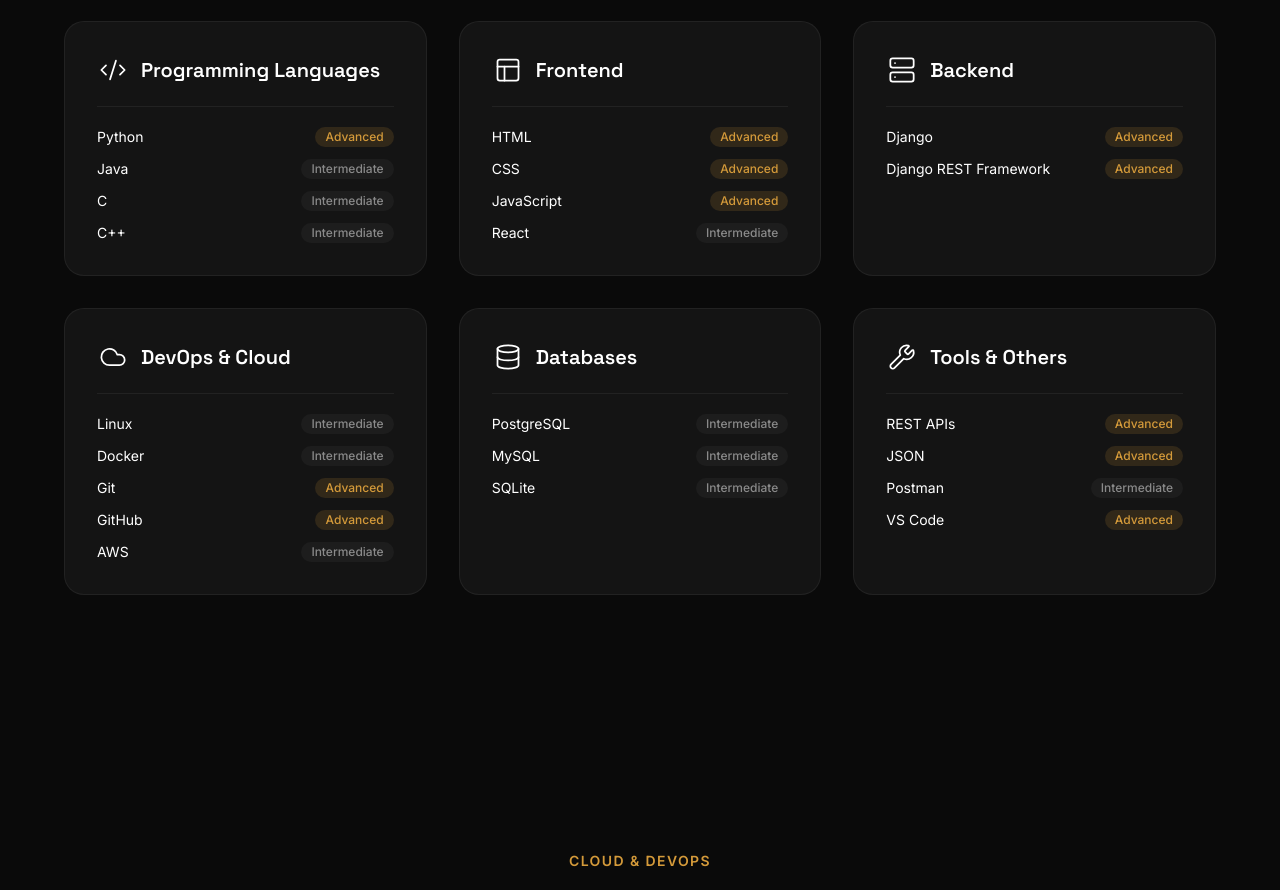
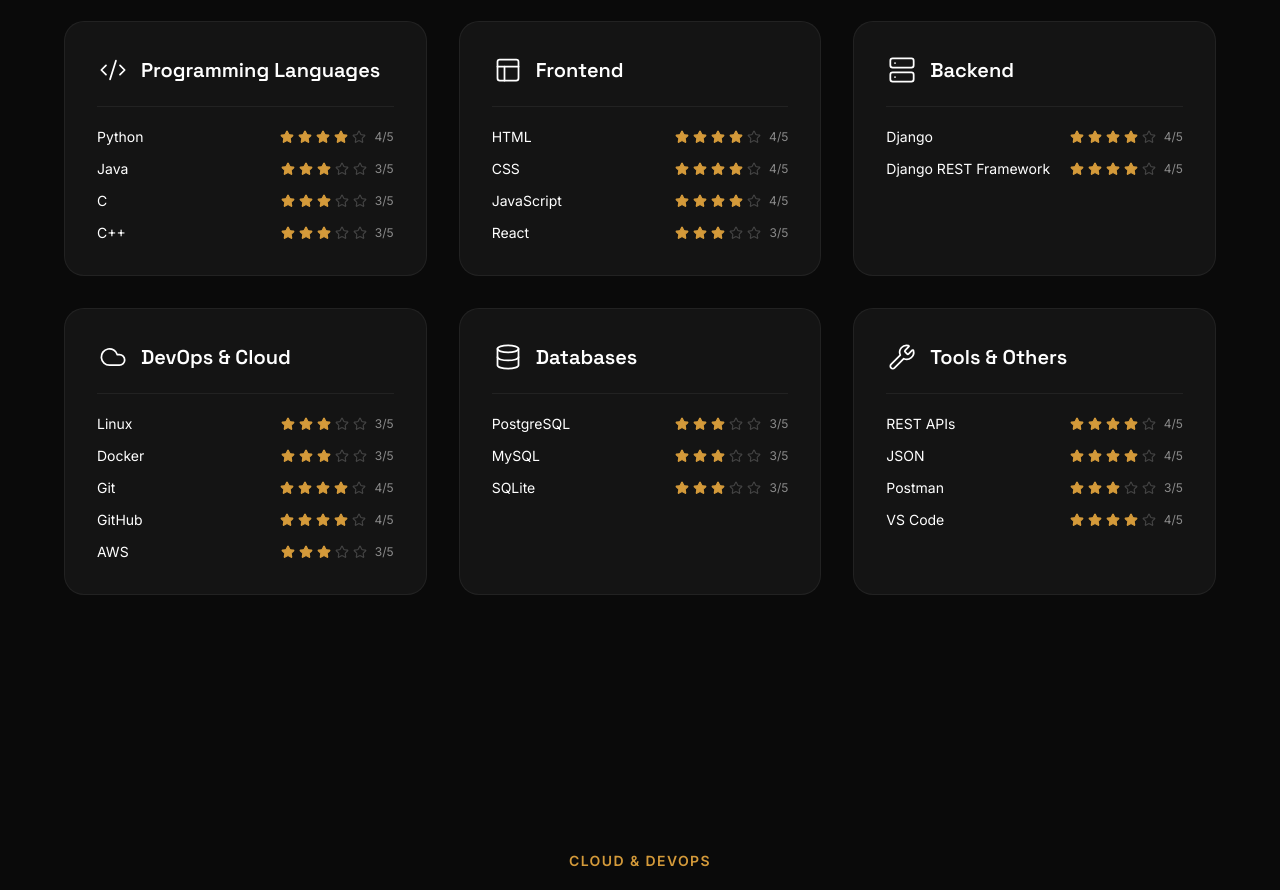
Before and after one commit to Ajay100705/Portfolio, a React (Vite) app: page / in a window 1280 px wide. Shown: the part 2520-3410 px from the top of the page. Built offline with nearby package versions, Linux system fonts and the light colour scheme.

Commit message:
Add star ratings to skills section

```diff
--- a/src/sections/SkillsSection.tsx
+++ b/src/sections/SkillsSection.tsx
@@ -1,18 +1,12 @@
-import { motion } from 'framer-motion';
-import {
-  Code2,
-  Layout,
-  Server,
-  Cloud,
-  Database,
-  Wrench,
-} from 'lucide-react';
-import { SectionHeader } from '@/components/SectionHeader';
-import type { LucideIcon } from 'lucide-react';
+import { motion } from "framer-motion";
+import { Code2, Layout, Server, Cloud, Database, Wrench } from "lucide-react";
+import { SectionHeader } from "@/components/SectionHeader";
+import type { LucideIcon } from "lucide-react";
+import { Star } from "lucide-react";
 
 interface Skill {
   name: string;
-  level: 'Advanced' | 'Intermediate';
+  rating: number;
 }
 
 interface SkillCategory {
@@ -24,71 +18,81 @@
 const skillCategories: SkillCategory[] = [
   {
     icon: Code2,
-    title: 'Programming Languages',
+    title: "Programming Languages",
     skills: [
-      { name: 'Python', level: 'Advanced' },
-      { name: 'Java', level: 'Intermediate' },
-      { name: 'C', level: 'Intermediate' },
-      { name: 'C++', level: 'Intermediate' },
+      { name: "Python", rating: 4 },
+      { name: "Java", rating: 3 },
+      { name: "C", rating: 3 },
+      { name: "C++", rating: 3 },
     ],
   },
   {
     icon: Layout,
-    title: 'Frontend',
+    title: "Frontend",
     skills: [
-      { name: 'HTML', level: 'Advanced' },
-      { name: 'CSS', level: 'Advanced' },
-      { name: 'JavaScript', level: 'Advanced' },
-      { name: 'React', level: 'Intermediate' },
+      { name: "HTML", rating: 4 },
+      { name: "CSS", rating: 4 },
+      { name: "JavaScript", rating: 4 },
+      { name: "React", rating: 3 },
     ],
   },
   {
     icon: Server,
-    title: 'Backend',
+    title: "Backend",
     skills: [
-      { name: 'Django', level: 'Advanced' },
-      { name: 'Django REST Framework', level: 'Advanced' },
+      { name: "Django", rating: 4 },
+      { name: "Django REST Framework", rating: 4 },
     ],
   },
   {
     icon: Cloud,
-    title: 'DevOps & Cloud',
+    title: "DevOps & Cloud",
     skills: [
-      { name: 'Linux', level: 'Intermediate' },
-      { name: 'Docker', level: 'Intermediate' },
-      { name: 'Git', level: 'Advanced' },
-      { name: 'GitHub', level: 'Advanced' },
-      { name: 'AWS', level: 'Intermediate' },
+      { name: "Linux", rating: 3 },
+      { name: "Docker", rating: 3 },
+      { name: "Git", rating: 4 },
+      { name: "GitHub", rating: 4 },
+      { name: "AWS", rating: 3 },
     ],
   },
   {
     icon: Database,
-    title: 'Databases',
+    title: "Databases",
     skills: [
-      { name: 'PostgreSQL', level: 'Intermediate' },
-      { name: 'MySQL', level: 'Intermediate' },
-      { name: 'SQLite', level: 'Intermediate' },
+      { name: "PostgreSQL", rating: 3 },
+      { name: "MySQL", rating: 3 },
+      { name: "SQLite", rating: 3 },
     ],
   },
   {
     icon: Wrench,
-    title: 'Tools & Others',
+    title: "Tools & Others",
     skills: [
-      { name: 'REST APIs', level: 'Advanced' },
-      { name: 'JSON', level: 'Advanced' },
-      { name: 'Postman', level: 'Intermediate' },
-      { name: 'VS Code', level: 'Advanced' },
+      { name: "REST APIs", rating: 4 },
+      { name: "JSON", rating: 4 },
+      { name: "Postman", rating: 3 },
+      { name: "VS Code", rating: 4 },
     ],
   },
 ];
 
-function SkillCard({ category, index }: { category: SkillCategory; index: number }) {
+function SkillCard({
+  category,
+  index,
+}: {
+  category: SkillCategory;
+  index: number;
+}) {
   return (
     <motion.div
       initial={{ opacity: 0, y: 40 }}
       whileInView={{ opacity: 1, y: 0 }}
-      viewport={{ once: true, margin: '-80px' }}
-      transition={{ duration: 0.6, delay: index * 0.08, ease: [0.16, 1, 0.3, 1] }}
+      viewport={{ once: true, margin: "-80px" }}
+      transition={{
+        duration: 0.6,
+        delay: index * 0.08,
+        ease: [0.16, 1, 0.3, 1],
+      }}
       whileHover={{ scale: 1.02, y: -4 }}
       className="bg-dark-card rounded-2xl border border-white/[0.06] p-8 transition-all duration-300 hover:border-white/[0.12] hover:shadow-card-hover"
     >
@@ -114,15 +118,24 @@
         {category.skills.map((skill) => (
           <div key={skill.name} className="flex items-center justify-between">
             <span className="text-sm text-white">{skill.name}</span>
-            <span
-              className={`text-xs px-2.5 py-0.5 rounded-pill font-medium ${
-                skill.level === 'Advanced'
-                  ? 'text-amber bg-amber/15'
-                  : 'text-[#8A8A8A] bg-white/[0.04]'
-              }`}
-            >
-              {skill.level}
-            </span>
+
+            <div className="flex items-center gap-2">
+              <div className="flex items-center gap-1">
+                {[...Array(5)].map((_, index) => (
+                  <Star
+                    key={index}
+                    size={14}
+                    className={
+                      index < skill.rating
+                        ? "fill-amber text-amber"
+                        : "text-white/20"
+                    }
+                  />
+                ))}
+              </div>
+
+              <span className="text-xs text-white/50">{skill.rating}/5</span>
+            </div>
           </div>
         ))}
       </div>
```
